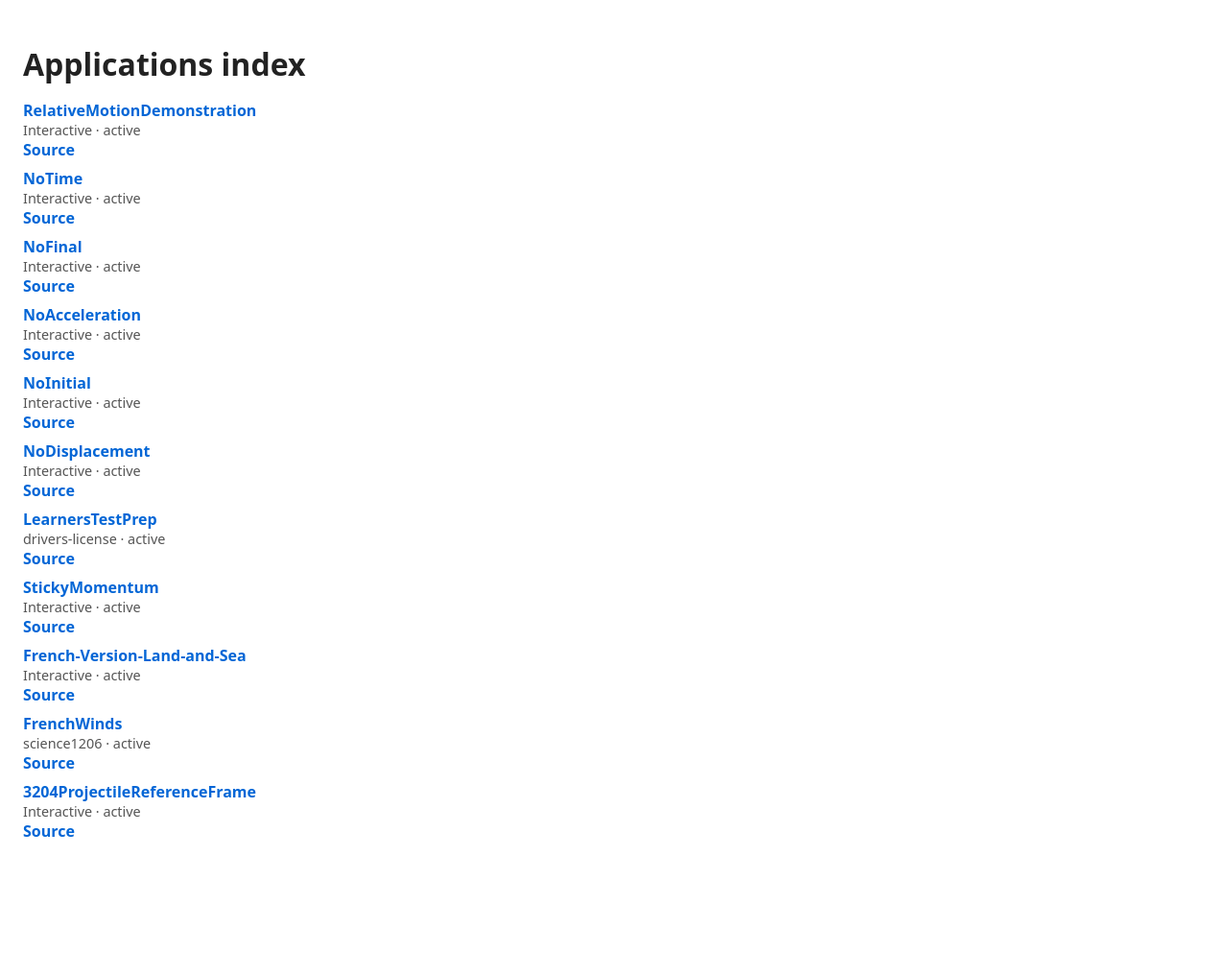
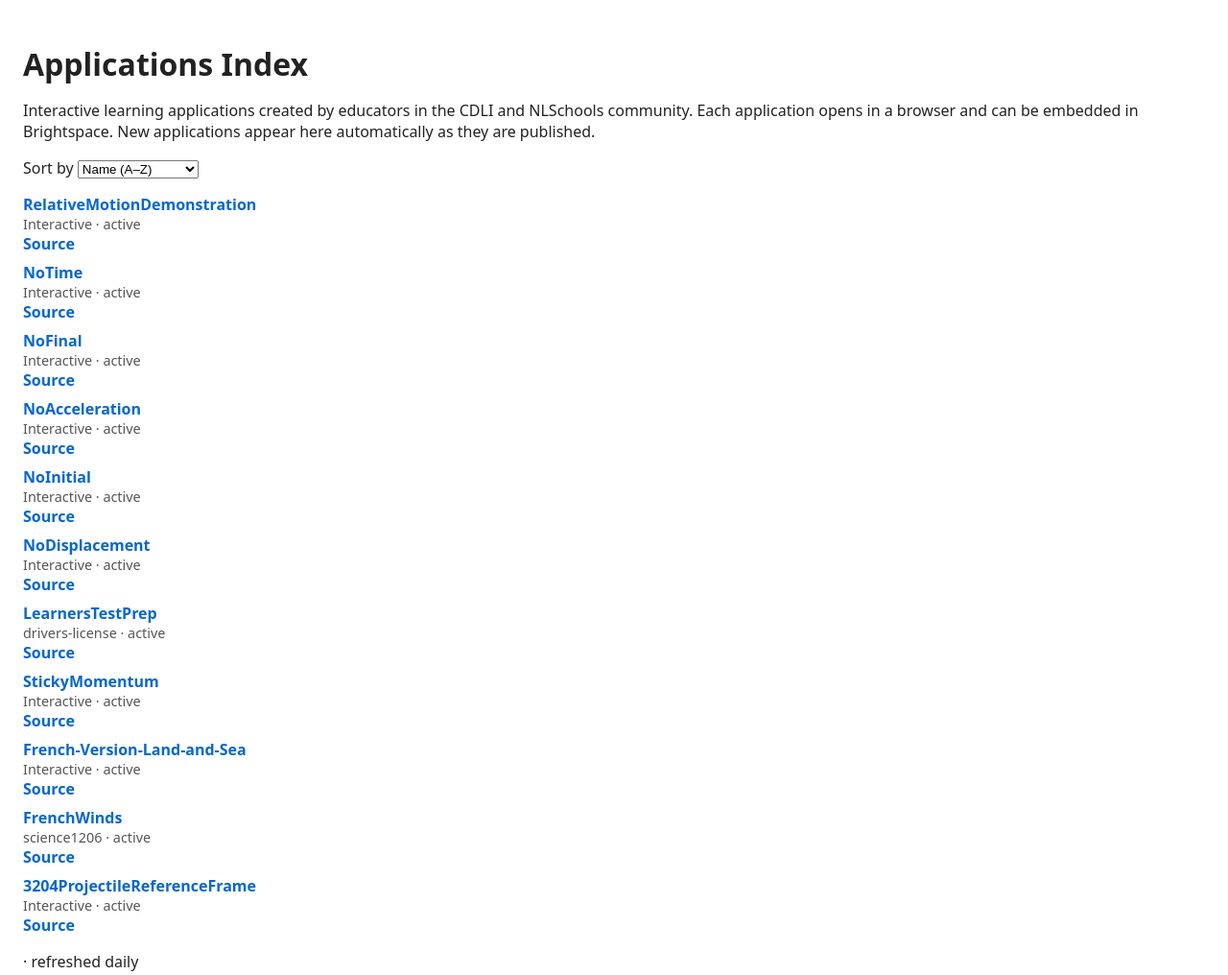
Before and after one commit to CDLI-NLSchools/applications-index, a website built with Vite: page index.html in a window 1280 px wide. Shown: the whole page at 96% size. Before the commit the page ends 917 px from the top, so only its background shows below. Built offline with nearby package versions, Linux system fonts and the light colour scheme; files whose address does not match are found by name.

Commit message:
Index UI: branded header, sort and topic controls

```diff
--- a/index.html
+++ b/index.html
@@ -3,13 +3,39 @@
   <head>
     <meta charset="utf-8" />
     <meta name="viewport" content="width=device-width, initial-scale=1.0" />
-    <title>Applications index</title>
+    <title>Applications Index — CDLI · NLSchools</title>
     <link rel="stylesheet" href="/src/style.css" />
   </head>
   <body>
     <div id="app">
-      <h1>Applications index</h1>
+      <header class="site-header">
+        <div class="logos">
+          <img src="cdli-logo.png" alt="CDLI — Centre for Distance Learning and Innovation" onerror="this.style.display='none'" />
+          <img src="nlschools-logo.png" alt="NLSchools" onerror="this.style.display='none'" />
+        </div>
+        <h1>Applications Index</h1>
+        <p class="preamble">
+          Interactive learning applications created by educators in the CDLI and
+          NLSchools community. Each application opens in a browser and can be
+          embedded in Brightspace. New applications appear here automatically
+          as they are published.
+        </p>
+      </header>
+      <div class="controls">
+        <label class="sort-label">Sort by
+          <select id="sort">
+            <option value="name">Name (A–Z)</option>
+            <option value="topic">Topic</option>
+            <option value="newest">Newest first</option>
+            <option value="updated">Recently updated</option>
+          </select>
+        </label>
+        <div id="topics" class="topics"></div>
+      </div>
       <div id="list">Loading…</div>
+      <footer class="site-footer">
+        <span id="count"></span> · refreshed daily
+      </footer>
     </div>
     <script type="module" src="/src/main.js"></script>
   </body>
```
